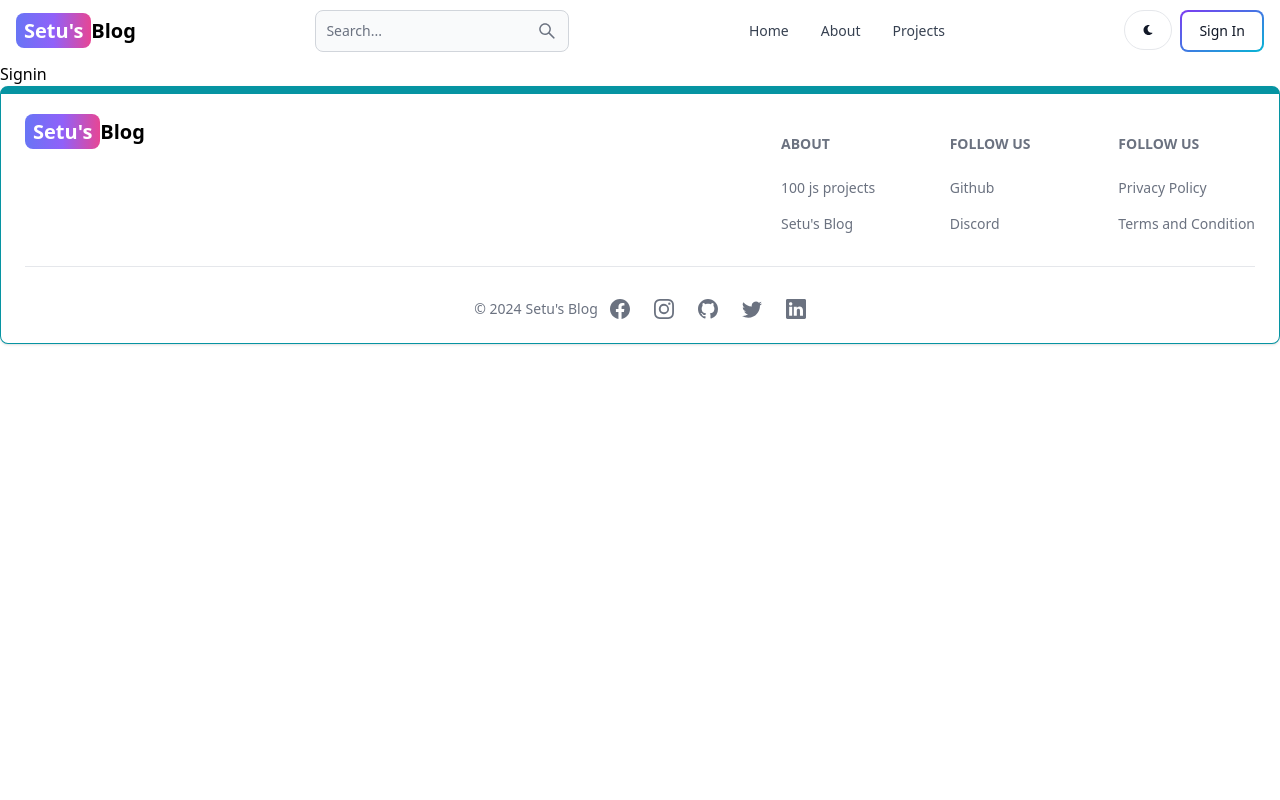
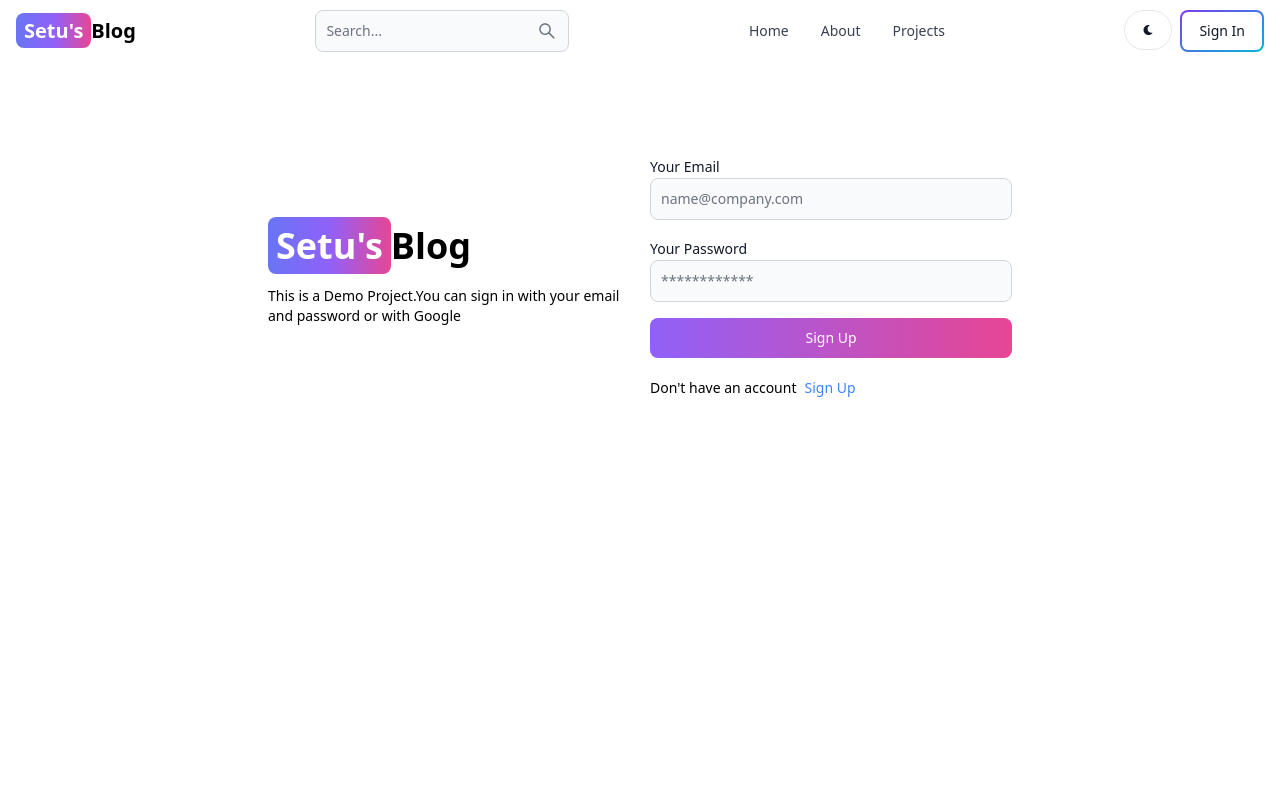
Before and after one commit to SetuLalChowhan/Blog-Mern, a React (Vite) app in the folder client/: page /sign-in in a window 1280 px wide. Shown: the top 800 px of the page. Built offline with nearby package versions, Linux system fonts and the light colour scheme.

Commit message:
complete signin component

```diff
--- a/client/src/components/Header.jsx
+++ b/client/src/components/Header.jsx
@@ -32,7 +32,7 @@
         <Button className="w-12 h-10 hidden sm:inline" color="gray" pill>
           <FaMoon />
         </Button>
-        <Link to="/sing-in">
+        <Link to="/sign-in">
           <Button gradientDuoTone="purpleToBlue" outline>Sign In</Button>
         </Link>
         <Navbar.Toggle />
--- a/client/src/pages/Signin.jsx
+++ b/client/src/pages/Signin.jsx
@@ -1,7 +1,108 @@
-import React from 'react'
+import { Alert, Button, Label, Spinner, TextInput } from "flowbite-react";
+import React, { useState } from "react";
+import { Link, useNavigate } from "react-router-dom";
 
 export default function Signin() {
+  const [formData, setFormData] = useState({});
+  const [errorMessage, setErrorMessage] = useState(null);
+  const [loading, setLoading] = useState(false);
+  const navigate = useNavigate();
+  const handleChange = (e) => {
+    setFormData({ ...formData, [e.target.id]: e.target.value.trim() });
+  };
+
+  const handleSubmit = async (e) => {
+    e.preventDefault();
+    if (!formData.email || !formData.password) {
+      return setErrorMessage("Please fill out all fields");
+    }
+
+    try {
+      setLoading(true);
+      setErrorMessage(null);
+      const res = await fetch("/api/auth/signin", {
+        method: "POST",
+        headers: { "Content-Type": "application/json" },
+        body: JSON.stringify(formData),
+      });
+      const data = await res.json();
+      if (data.success === false) {
+        setErrorMessage(data.message);
+      }
+      setLoading(false);
+
+      if (res.ok) {
+        navigate("/");
+      }
+    } catch (error) {
+      setErrorMessage(error.message);
+      setLoading(false);
+    }
+  };
   return (
-    <div>Signin</div>
-  )
+    <div className="min-h-screen mt-20">
+      <div className="flex p-3 max-w-3xl mx-auto flex-col sm:flex-row md:items-center gap-5">
+        {/* left side */}
+        <div className="flex-1">
+          <Link to="/" className="font-bold dark:text-white text-4xl">
+            <span className="px-2 py-1 bg-gradient-to-r from-indigo-500 via-purple-500 to-pink-500 rounded-lg text-white">
+              Setu's
+            </span>
+            Blog
+          </Link>
+          <p className="text-sm mt-5">
+            This is a Demo Project.You can sign in with your email and password
+            or with Google{" "}
+          </p>
+        </div>
+        {/* right side */}
+        <div className="flex-1">
+          <form className="flex flex-col gap-4" onSubmit={handleSubmit}>
+            <div>
+              <Label value="Your Email" />
+              <TextInput
+                type="email"
+                placeholder="name@company.com"
+                id="email"
+                onChangeCapture={handleChange}
+              />
+            </div>
+            <div>
+              <Label value="Your Password" />
+              <TextInput
+                type="password"
+                placeholder="************"
+                id="password"
+                onChangeCapture={handleChange}
+              />
+            </div>
+            <Button
+              gradientDuoTone="purpleToPink"
+              type="submit"
+              disabled={loading}
+            >
+              {loading ? (
+                <>
+                  <Spinner size={"sm"} /> <span className="pl-3">Loading</span>
+                </>
+              ) : (
+                "Sign Up"
+              )}
+            </Button>
+          </form>
+          <div className="flex gap-2 text-sm mt-5">
+            <span>Don't have an account</span>
+            <Link to="/sign-up" className="text-blue-500">
+              Sign Up
+            </Link>
+          </div>
+          {errorMessage && (
+            <Alert className="mt-5" color="failure">
+              {errorMessage}
+            </Alert>
+          )}
+        </div>
+      </div>
+    </div>
+  );
 }
```
